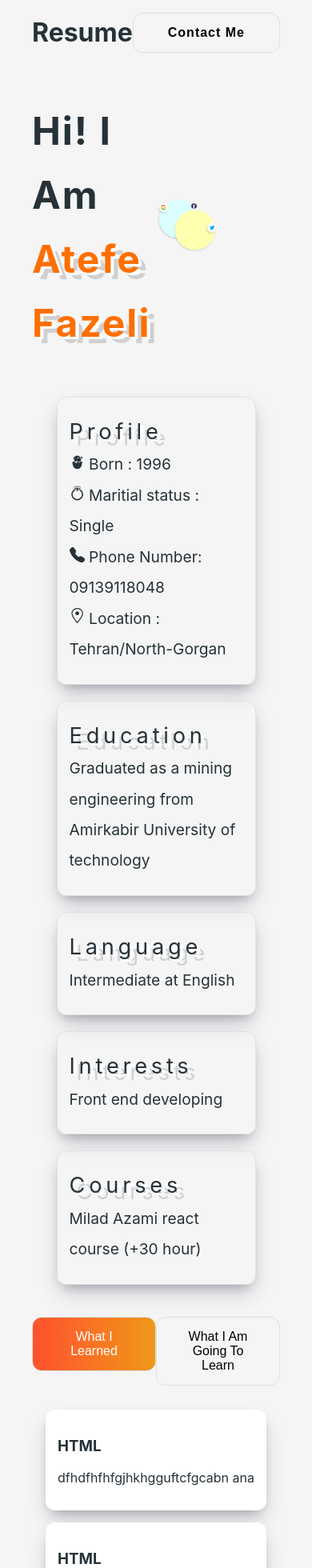
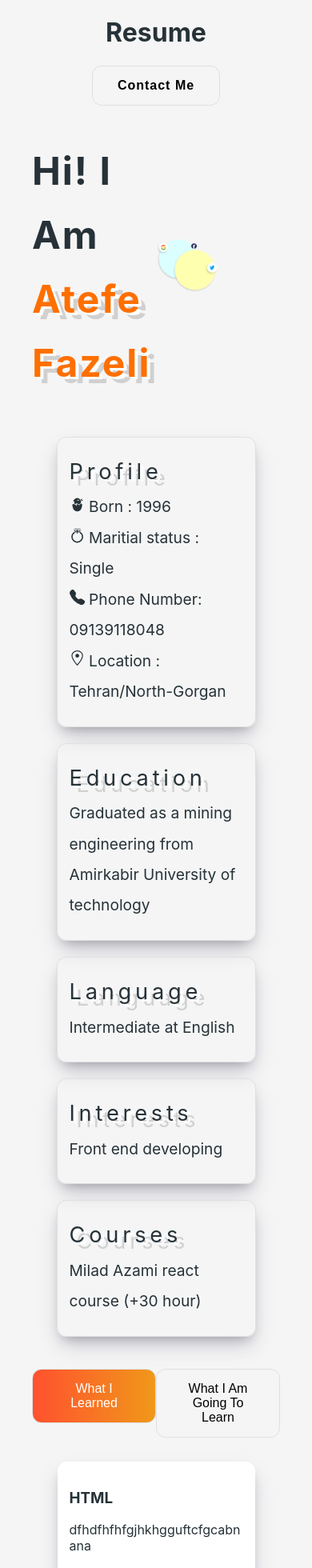
Before and after one commit to atefe-fazeli/resume-2022, a React (Create React App) app: page / in a window 390 px wide. Shown: the top 1960 px of the page at 80% size. Built offline with nearby package versions, Linux system fonts and the light colour scheme.

Commit message:
all components responsived

```diff
--- a/src/components/Buttons.js
+++ b/src/components/Buttons.js
@@ -16,12 +16,16 @@ const Buttons = () => {
             className={ status ? styles.choosed : styles.unchoosed}
             >What I Am Going To Learn</button>
         </div>
-        <div>
+        <div >
             {status ?
             <div className={styles.cardcontainer}>
             <Cards
-            title="REDUX"
-             discription="dfhdfhfhfgjhkhgguftcfgcabn ana"
+            title="REDUX (Learning)"
+             discription= "A Predictable State Container for JS Apps"
+            />
+              <Cards
+            title="Tailwind"
+             discription="dfhdfhfhfgjhkhgguftcfgcabn anandndkscbskcsokc;sck"
             />
             </div>:
             <div className={styles.cardcontainer}>
--- a/src/components/Cards.module.css
+++ b/src/components/Cards.module.css
@@ -1,11 +1,23 @@
 .container{
     background-color: white;
     border-radius: 12px;
+
     box-shadow: rgba(50, 50, 93, 0.25) 0px 13px 27px -5px, rgba(0, 0, 0, 0.3) 0px 8px 16px -8px;
     padding: 15px;
-    width: calc((100%-60px)/4);
+    width: 25%;
     margin-left: 10px;
     margin-right: 10px;
     margin-top: 15px;
 
 }
+ h3 {
+    display: block;
+}
+p{
+    word-wrap: break-word;
+}
+@media screen and  (max-width:786px){
+    .container{
+        width: 70%;
+    }
+}
--- a/src/components/Contact.module.css
+++ b/src/components/Contact.module.css
@@ -22,3 +22,9 @@ margin-top: 8px;
    top: 4px;
 
   }
+  @media screen and  (max-width:786px){
+    .container{
+      position: static;
+      transform: translatex(0);
+    }
+}
--- a/src/components/Info.js
+++ b/src/components/Info.js
@@ -9,7 +9,7 @@ const Info = () => {
         <div className={styles.container}>
             <div className={styles.firstdiv}>
                <p>
-                  <span className={styles.titlehover}>Profile</span><br />
+                  <span className={styles.titlehover}>Profile</span>
                      <GiNewBorn/> Born : 1996 <br />
                      <GiBigDiamondRing/> Maritial status : Single <br />
                      <BsFillTelephoneFill/> Phone Number: 09139118048 <br />
@@ -17,19 +17,19 @@ const Info = () => {
                 </p>
             </div>
             <div className={styles.seconddiv}>
-                <p><span className={styles.titlehover}>Education</span><br />
+                <p><span className={styles.titlehover}>Education</span>
                 Graduated as a mining engineering from Amirkabir University of technology</p>
             </div>
             <div className={styles.theirddiv}>
-                <p><span className={styles.titlehover}>Language</span><br />
+                <p><span className={styles.titlehover}>Language</span>
                 Intermediate at English</p>
             </div>
             <div className={styles.forthdiv}>
-               <p><span className={styles.titlehover}>Interests</span><br />
+               <p><span className={styles.titlehover}>Interests</span>
                 Front end developing</p>
             </div>
             <div className={styles.fifthdiv}>
-                <p> <span className={styles.titlehover}>Courses</span><br />
+                <p> <span className={styles.titlehover}>Courses</span>
                 Milad Azami react course (+30 hour)</p>
             </div>
 
--- a/src/components/Info.module.css
+++ b/src/components/Info.module.css
@@ -21,6 +21,8 @@
 
 }
 .titlehover{
+   margin-bottom: 5px;
+    display: block;
     font-size: 1.7rem;
     letter-spacing: .3rem;
     text-shadow: 4px 3px 0px #fff, 9px 8px 0px rgba(0,0,0,0.15);
--- a/src/components/Navbar.module.css
+++ b/src/components/Navbar.module.css
@@ -5,11 +5,11 @@
     margin: 0pxs;
 }
 .button{
-
+   width:160px ;
     padding: 15px 30px;
     border: solid 0.8px #e0e0e0;
-   height: fit-content;
-  background-color: inherit;
+    height: fit-content;
+    background-color: inherit;
     border-radius: 12px;
     font-weight: bold;
     font-size: 1rem;
@@ -22,3 +22,9 @@
     color: white;
     box-shadow: rgba(50, 50, 93, 0.25) 0px 13px 27px -5px, rgba(0, 0, 0, 0.3) 0px 8px 16px -8px;
 }
+@media screen and  (max-width:786px){
+    .container{
+        flex-direction: column;
+        justify-content: center;
+    }
+}
```
Also changed, not shown: src/components/Landing.module.css (line endings or trailing spaces).
